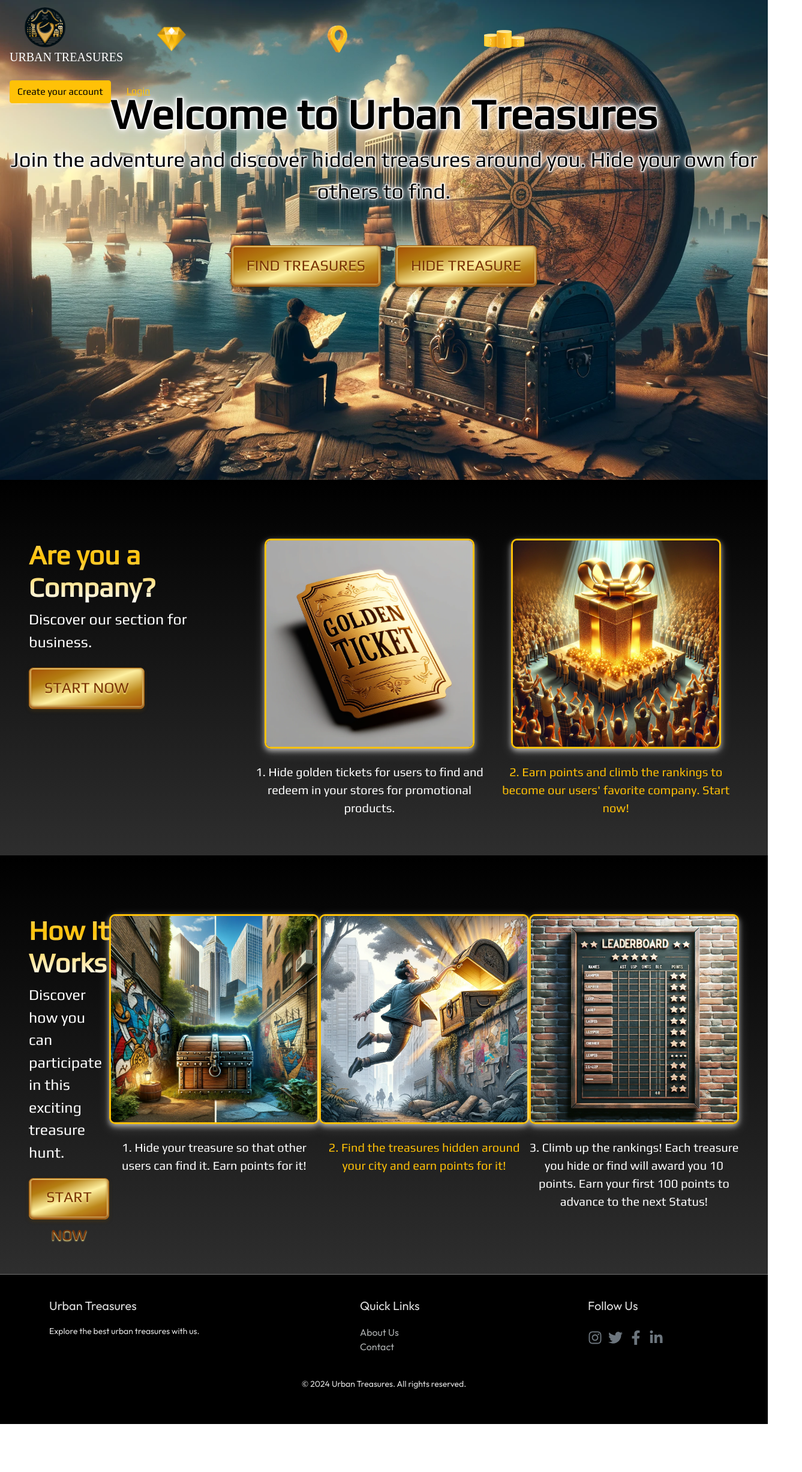
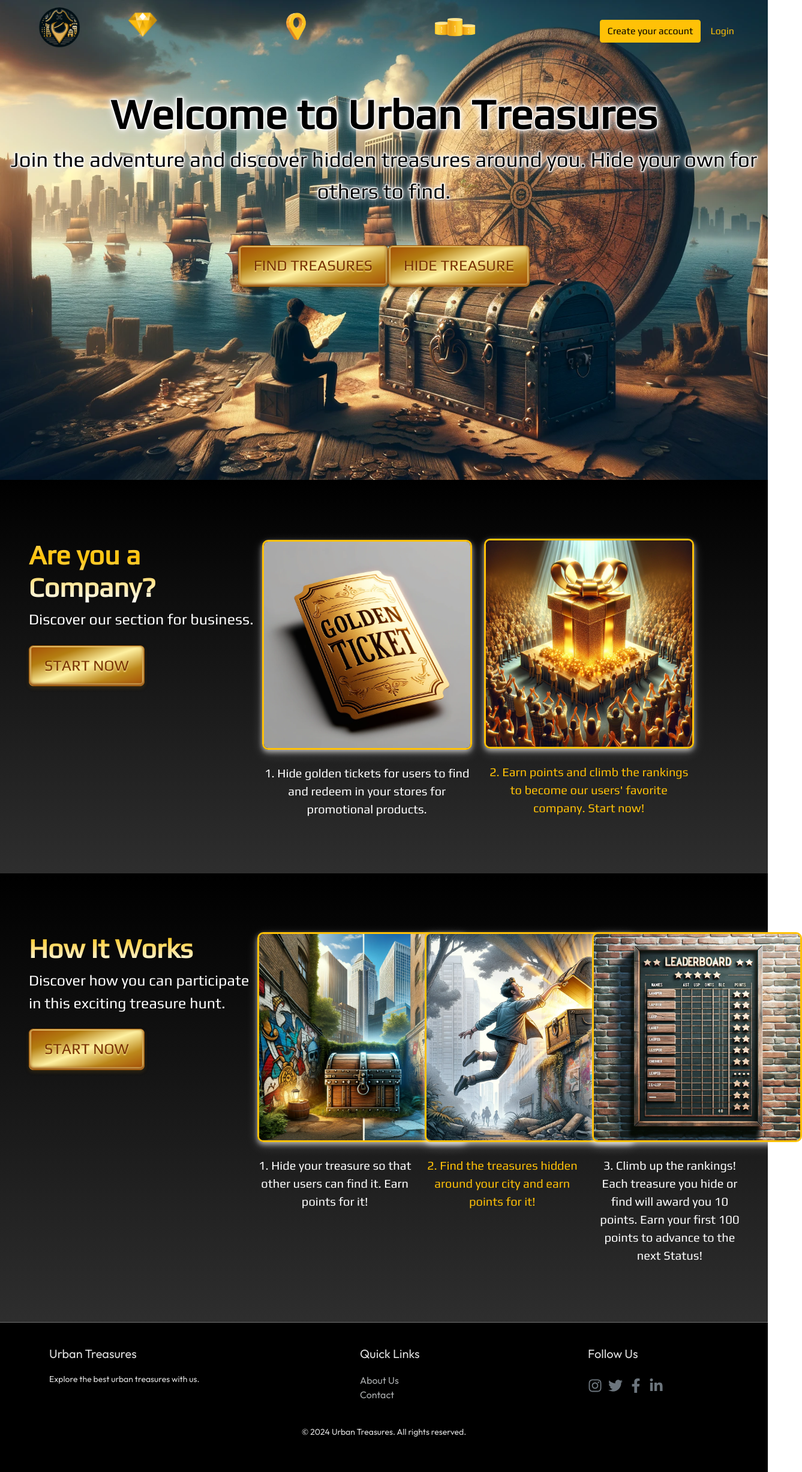
Before and after one commit to 4GeeksAcademy/denis9diaz-PF, a React app: page / in a window 1280 px wide. Shown: the whole page at 60% size, 1337 px wide, since content can reach past the window. Before the commit the page ends 2374 px from the top, so only its background shows below. Built offline with nearby package versions, Linux system fonts and the light colour scheme; some packages are replaced by stand-ins of ours; no server answers; a web font is replaced by a local one.

Commit message:
responsive navbar y home

```diff
--- a/src/front/js/component/navbar.js
+++ b/src/front/js/component/navbar.js
@@ -1,16 +1,16 @@
 import React, { useState, useEffect } from "react";
 import { Link, useNavigate } from "react-router-dom";
 import logoGame from "/src/front/img/logoSinFondo.png";
-import podio from "/src/front/img/podio.png"
-import ubic from "/src/front/img/ubic.png"
-import diamante from "/src/front/img/diamante.png"
+import podio from "/src/front/img/podio.png";
+import ubic from "/src/front/img/ubic.png";
+import diamante from "/src/front/img/diamante.png";
 import { useContext } from "react";
 import { Context } from "../store/appContext";
 
 export const Navbar = () => {
     const navigate = useNavigate();
     const [user, setUser] = useState({ username: null, photo: null });
-	const {store, actions} = useContext(Context)
+    const { store, actions } = useContext(Context);
 
     const handleLogout = () => {
         localStorage.removeItem("jwt-token");
@@ -20,18 +20,16 @@ export const Navbar = () => {
 
     useEffect(() => {
         const token = localStorage.getItem("jwt-token");
-
+        if (token) {
             const fetchUserData = async () => {
-			if (token) {
                 try {
-					const response = await fetch(process.env.BACKEND_URL + '/api/current-user', {
+                    const response = await fetch(`${process.env.BACKEND_URL}/api/current-user`, {
                         method: 'GET',
                         headers: {
                             'Authorization': `Bearer ${token}`
                         }
                     });
                     const data = await response.json();
-
                     if (data.username) {
                         setUser({ username: data.username, photo: data.photo });
                     } else {
@@ -41,36 +39,45 @@ export const Navbar = () => {
                     console.error(error);
                     setUser({ username: null, photo: null });
                 }
-			} else {
-				setUser({ username: null, photo: null });
+            };
+            fetchUserData();
         }
-		};
-
-		fetchUserData();
     }, [localStorage.getItem("jwt-token"), store.infoUpdated]);
 
     return (
-		<nav className="navbar navbar-custom pe-5">
-			<div className="navbar-group-left">
-				<div>
+        <nav className="navbar-custom navbar-expand-lg bg-body-tertiary">
+            <div className="container-fluid row">
+                <div className="logo-name-navbar col-1">
                     <Link to="/">
                         <img src={logoGame} alt="logo" className="imageLogo" />
                     </Link>
-				<p className="text-navbar ps-3">URBAN TREASURES</p>
                 </div>
+                <div className="boton-toggler col-auto ms-auto" style={{ marginRight: '5%' }}>
+                    <button className="navbar-toggler" type="button" data-bs-toggle="collapse" data-bs-target="#navbarSupportedContent" aria-controls="navbarSupportedContent" aria-expanded="false" aria-label="Toggle navigation">
+                        <span className="navbar-toggler-icon"><i className="fa-solid fa-bars"></i></span>
+                    </button>
+                </div>
+                <div className="collapse navbar-collapse col-10" id="navbarSupportedContent">
+                    <ul className="navbar-nav me-auto mb-2 mb-lg-0">
+                        <li className="nav-item">
                             <Link to="/treasures" className="navbar-brand h1" title="TREASURES">
-					<div className="div-bar"><div className="div-icono"><img src={diamante} alt="logo" className="icon1 me-3" /></div><div className="div-texto"><span className="link-text">Treasures List</span></div></div>
+                                <div className="div-bar"><div className="div-icono mt-2"><img src={diamante} alt="logo" className="icon1 me-2" /></div><div className="div-texto ms-2 mt-2 me-4"><span className="link-text">Treasures List</span></div></div>
                             </Link>
+                        </li>
+                        <li className="nav-item">
                             <Link to="/hide" className="navbar-brand h1" title="HIDE YOUR TREASURE">
-					<div className="div-bar"><div className="div-icono"><img src={ubic} alt="logo" className="icon2 me-2" /></div><div className="div-texto"><span className="link-text">Hide Treasure</span></div></div>
+                                <div className="div-bar"><div className="div-icono mt-2"><img src={ubic} alt="logo" className="icon2 me-2" /></div><div className="div-texto ms-2 mt-2 me-4"><span className="link-text">Hide Treasure</span></div></div>
                             </Link>
+                        </li>
+                        <li className="nav-item">
                             <Link to="/rankings" className="navbar-brand h1" title="RANKINGS">
-					<div className="div-bar"><div className="div-icono"><img src={podio} alt="logo" className="icon3 me-3" /></div><div className="div-texto"><span className="link-text">Rankings</span></div></div>
+                                <div className="div-bar"><div className="div-icono mt-3"><img src={podio} alt="logo" className="icon3 me-2" /></div><div className="div-texto ms-2 mt-3 me-4"><span className="link-text">Rankings</span></div></div>
                             </Link>
-			</div>
-			<div className="navbar-group-right">
+                        </li>
+                    </ul>
+                    <ul className="navbar-nav ms-auto">
                         {user.username ? (
-				<div className="ml-auto dropdown">
+                            <li className="nav-item dropdown">
                                 <button className="btn btn-link text-light dropdown-toggle" type="button" id="dropdownMenuButton" data-bs-toggle="dropdown" aria-expanded="false">
                                     {user.photo ? <img src={user.photo} alt={user.username} className="user-image me-2" style={{ width: "35px", height: "35px", borderRadius: "50%" }} /> : null}
                                     {user.username}
@@ -79,19 +86,17 @@ export const Navbar = () => {
                                     <li><Link className="dropdown-item" to="/profile">My Profile</Link></li>
                                     <li><button className="dropdown-item logout" onClick={handleLogout}>Logout</button></li>
                                 </ul>
-				</div>
+                            </li>
                         ) : (
-				<div className="ml-auto">
-					<div style={{ display: "inline-block", marginRight: "10px" }}>
+                            <li className="nav-item d-flex align-items-center">
                                 <Link to="/register" className="nav-link">
                                     <button className="btn btn-warning boton-navbar">Create your account</button>
                                 </Link>
+                                <Link to="/login" className="nav-link btn-link text-warning boton-navbar">Login</Link>
+                            </li>
+                        )}
+                    </ul>
                 </div>
-					<div style={{ display: "inline-block", marginRight: "10px" }}>
-						<Link className="btn-link text-warning boton-navbar" to="/login">Login</Link>
-					</div>
-				</div>
-			)}
             </div>
         </nav>
     );
--- a/src/front/js/pages/CompanySection.js
+++ b/src/front/js/pages/CompanySection.js
@@ -5,9 +5,9 @@ import golden from '/src/front/img/golden.webp';
 
 const CompanySection = () => {
     return (
-        <div className="container-fluid-company pb-5 px-0 pe-5">
+        <div className="container-fluid-company pb-5 px-0">
             <div className="row mx-0">
-                <div className="col-3 left-column px-0">
+                <div className="col-12 col-md-4 left-column px-0">
                     <h2 className="how-it-works pt-5 ps-5">Are you a Company?</h2>
                     <p className="how-text ps-5">Discover our section for business.</p>
                     <div className="div-button ps-5 pt-2">
@@ -18,13 +18,13 @@ const CompanySection = () => {
                         </Link>
                     </div>
                 </div>
-                <div className="col-9 right-column px-0">
-                    <div className="image-description pt-5">
-                        <Link to="/hide"><img src={golden} className="imagen-how" alt="Descripción de la imagen 1" /></Link>
+                <div className="col-12 col-md-8 right-column-how px-0">
+                    <div className="image-description pt-5 mb-3">
+                        <Link to="/hide"><img src={golden} className="imagen-how" alt="Description of image 1" /></Link>
                         <p className="text-how pt-4">1. Hide golden tickets for users to find and redeem in your stores for promotional products.</p>
                     </div>
                     <div className="image-description pt-5">
-                        <Link to="/rankings"><img src={regalo} className="imagen-how" alt="Descripción de la imagen 2" /></Link>
+                        <Link to="/rankings"><img src={regalo} className="imagen-how" alt="Description of image 2" /></Link>
                         <p className="text-how-2 pt-4">2. Earn points and climb the rankings to become our users' favorite company. Start now!</p>
                     </div>
                 </div>
@@ -33,4 +33,4 @@ const CompanySection = () => {
     );
 };
 
-export default CompanySection
+export default CompanySection;
--- a/src/front/js/pages/HowItWorksSection.js
+++ b/src/front/js/pages/HowItWorksSection.js
@@ -6,9 +6,9 @@ import rankings from '/src/front/img/rankings.webp';
 
 const HowItWorksSection = () => {
     return (
-        <div className="container-fluid px-0">
-            <div className="row mx-0">
-                <div className="col-1 left-column px-0">
+        <div className="container-fluid-how px-0">
+            <div className="row mx-0 pe-4">
+                <div className="col-sm-12 col-md-6 col-lg-4 left-column px-0">
                     <h2 className="how-it-works pt-5 ps-5">How It Works</h2>
                     <p className="how-text ps-5">Discover how you can participate in this exciting treasure hunt.</p>
                     <div className="div-button ps-5 pt-2">
@@ -19,17 +19,17 @@ const HowItWorksSection = () => {
                         </Link>
                     </div>
                 </div>
-                <div className="col right-column px-0">
-                    <div className="image-description pt-5">
-                        <Link to="/hide"><img src={esconde} className="imagen-how" alt="Descripción de la imagen 1" /></Link>
+                <div className="col-sm-12 col-md-6 col-lg-8 right-column px-0">
+                    <div className="image-description col-sm-12 col-lg-4 pt-5">
+                        <Link to="/hide"><img src={esconde} className="imagen-how" alt="Image description 1" /></Link>
                         <p className="text-how pt-4">1. Hide your treasure so that other users can find it. Earn points for it!</p>
                     </div>
-                    <div className="image-description pt-5">
-                        <Link to="/treasures"><img src={encuentra} className="imagen-how" alt="Descripción de la imagen 2" /></Link>
+                    <div className="image-description col-sm-12 col-lg-4 pt-5">
+                        <Link to="/treasures"><img src={encuentra} className="imagen-how" alt="Image description 2" /></Link>
                         <p className="text-how-2 pt-4">2. Find the treasures hidden around your city and earn points for it!</p>
                     </div>
-                    <div className="image-description pt-5 pe-5">
-                        <Link to="/rankings"><img src={rankings} className="imagen-how" alt="Descripción de la imagen 3" /></Link>
+                    <div className="image-description col-sm-12 col-lg-4 pt-5">
+                        <Link to="/rankings"><img src={rankings} className="imagen-how" alt="Image description 3" /></Link>
                         <p className="text-how pt-4">3. Climb up the rankings! Each treasure you hide or find will award you 10 points. Earn your first 100 points to advance to the next Status!</p>
                     </div>
                 </div>
@@ -38,4 +38,4 @@ const HowItWorksSection = () => {
     );
 };
 
-export default HowItWorksSection
+export default HowItWorksSection;
--- a/src/front/js/pages/PrincipalSection.js
+++ b/src/front/js/pages/PrincipalSection.js
@@ -11,7 +11,7 @@ const PrincipalSection = () => {
             </div>
             <div className="action-buttons pt-5">
                 <Link to="/treasures">
-                    <button role="button" className="golden-button me-4">
+                    <button role="button" className="golden-button">
                         <span className="golden-text">FIND TREASURES</span>
                     </button>
                 </Link>
--- a/src/front/styles/index.css
+++ b/src/front/styles/index.css
@@ -297,6 +297,10 @@ input {
     font-family: 'Pirata One', cursive;
 }
 
+.fa-solid{
+    color: #FFC107!important;
+}
+
 /* CSS de Rankings*/
 
 .rankings-div {
@@ -503,7 +507,7 @@ input {
 
 /* CSS de How it Works*/
 
-.container-fluid {
+.container-fluid-how {
     display: flex;
     flex-direction: column;
     align-items: flex-start;
@@ -520,12 +524,21 @@ input {
 .right-column {
     flex: 2;
     display: flex;
+    flex-wrap: wrap; /* Añadir flex-wrap para permitir el salto de línea */
     justify-content: space-between;
 }
 
 .image-description {
     text-align: center;
-    width: 30%;
+    flex: 1 1 100%; /* Ajustar la base y la capacidad de crecimiento para llenar el ancho en pantallas pequeñas */
+    padding: 10px; /* Añadir un poco de espacio alrededor */
+}
+
+/* Ajustes específicos para pantallas más grandes */
+@media (min-width: 992px) { /* Asumiendo lg inicia en 992px como en Bootstrap */
+    .image-description {
+        flex: 0 0 30%; /* Restablecer la base para que no crezca ni se encoja más allá de 30% */
+    }
 }
 
 .how-it-works {
@@ -542,7 +555,6 @@ input {
 .how-text {
     font-size: 25px;
     color: #ffffff;
-
 }
 
 .imagen-how {
@@ -558,13 +570,12 @@ input {
     transition: all 0.3s ease;
 }
 
-.text-how {
+.text-how, .text-how-2 {
     font-size: 20px;
     color: white;
 }
 
 .text-how-2 {
-    font-size: 20px;
     color: #FFC107;
 }
 
@@ -629,11 +640,30 @@ input {
 
 .image-description {
     text-align: center;
-    width: 80%;
+    margin-bottom: 20px;
 }
 
 .image-description:not(:first-child) {
     padding-top: 2rem;
+}
+
+.right-column-how {
+    display: flex;
+    align-items: center;
+}
+
+@media (max-width: 768px) { /* Cambia el valor según tus necesidades */
+    .right-column-how {
+        flex-direction: column;
+        align-items: center;
+    }
+}
+
+@media (max-width: 992px) { /* Nuevo media query para tamaño mediano */
+    .right-column-how {
+        flex-direction: column;
+        align-items: center;
+    }
 }
 
 /* CSS de Profile*/
```
Lines whose indentation alone changed are shown as unchanged.
